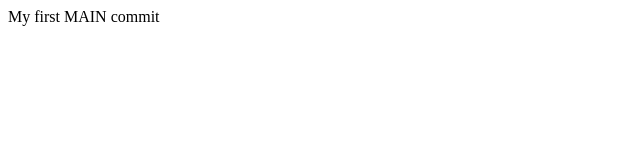
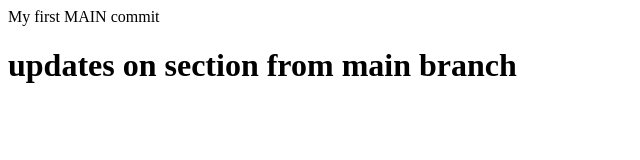
Before and after one commit to RimDH/githubdemo, a plain HTML site: page index.html in a window 1280 px wide. Shown: the whole page, without its empty margins (0-640 px from the left). Drawn offline with Linux system fonts and the light colour scheme.

Commit message:
updated section1

```diff
--- a/index.html
+++ b/index.html
@@ -7,5 +7,6 @@
 </head>
 <body>
     My first MAIN commit
+    <h1>updates on section from main branch</h1>
 </body>
 </html>
```
